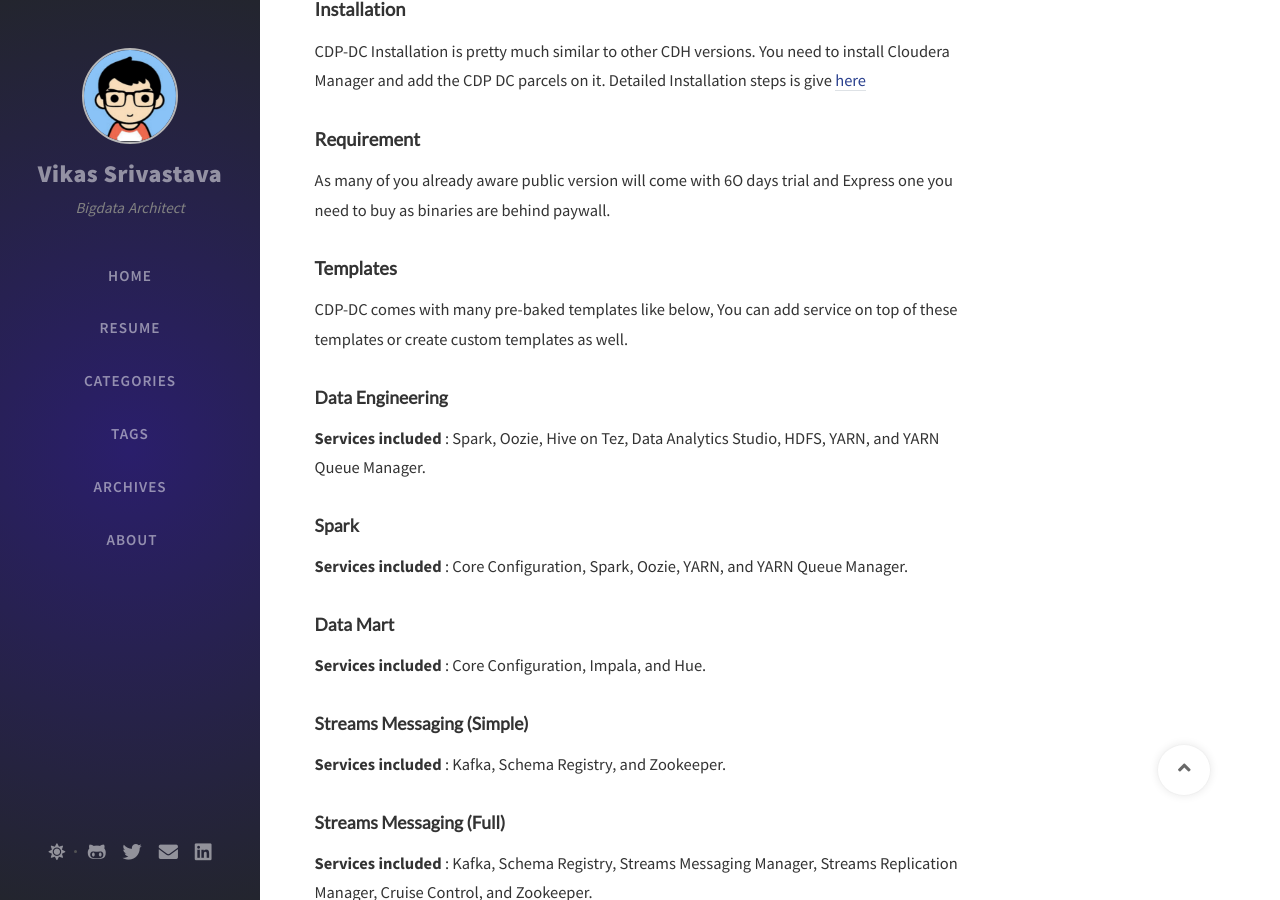
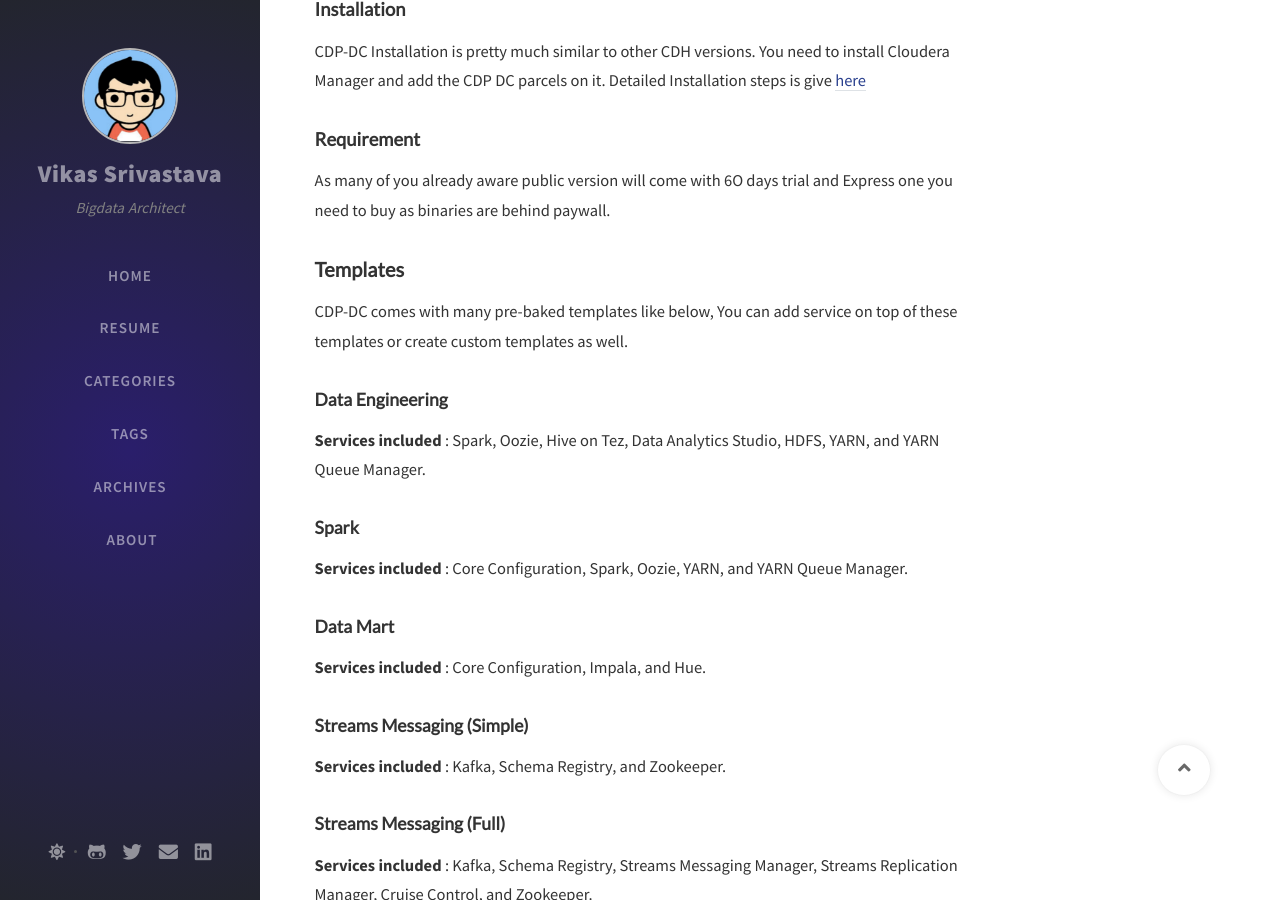
Before and after one commit to vikassri/vikassri.github.io, a Jekyll site: the page built from _posts/2020-08-16-CDP-DC-Introduction.md, in a window 1280 px wide and 900 px high, scrolled down 1516 px. Built offline with Jekyll 4.4.1, drawn with Linux system fonts in a browser that asks for light colours; nearby versions of some CDN libraries; comment, search, counter and statistics services are not loaded.

Commit message:
updated cdp

```diff
--- a/_posts/2020-08-16-CDP-DC-Introduction.md
+++ b/_posts/2020-08-16-CDP-DC-Introduction.md
@@ -51,7 +51,7 @@ CDP-DC Installation is pretty much similar to other CDH versions. You need to in
 #### **Requirement**
 As many of you already aware public version will come with 6O days trial and Express one you need to buy as binaries are behind paywall.
 
-#### **Templates**
+### **Templates**
 CDP-DC comes with many pre-baked templates like below, You can add service on top of these templates or create custom templates as well.
 
 ##### **Data Engineering**
```
